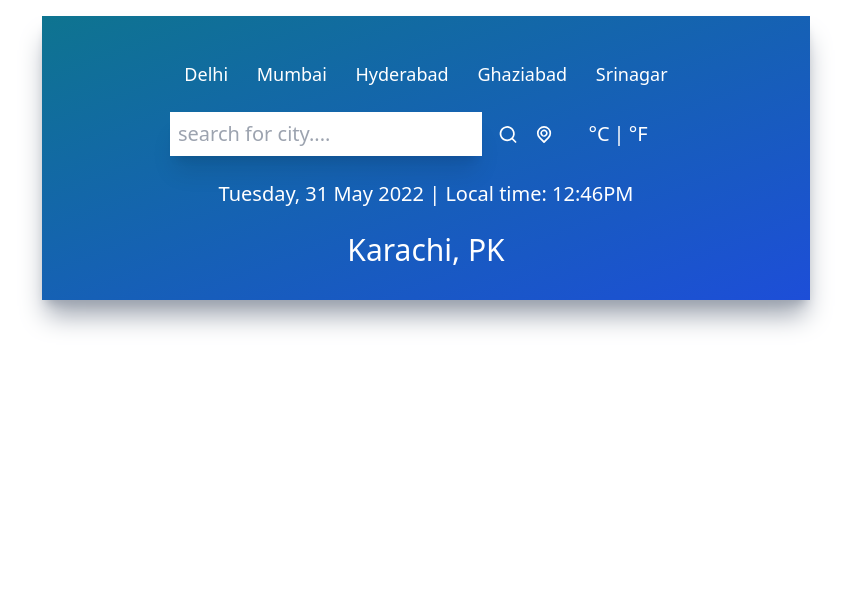
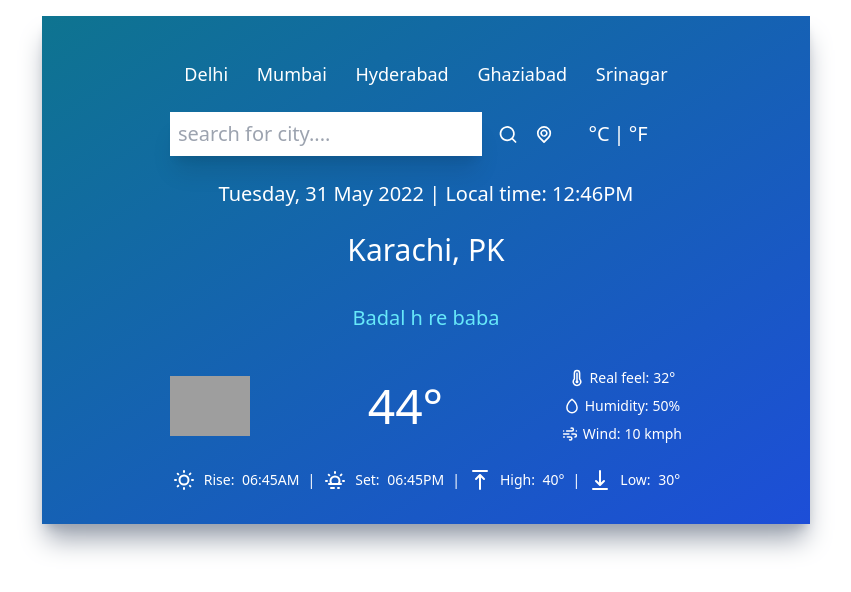
Before and after one commit to MercuryHG007/LGM-weather-reactApp, a React (Create React App) app: page / in a window 1280 px wide. Shown: the top 592 px of the page, without its empty margins (214-1065 px from the left). Built offline with nearby package versions, Linux system fonts and the light colour scheme; grey boxes are pictures that could not be loaded.

Commit message:
Temperature and Details Component Added

```diff
--- a/src/App.js
+++ b/src/App.js
@@ -3,6 +3,7 @@ import './App.css';
 import TopButtons from './components/TopButtons';
 import Inputs from './components/Inputs';
 import TimeAndLocation from './components/TimeAndLocation';
+import TempAndDetails from './components/TempAndDetails';
 
 function App() {
   return (
@@ -24,6 +25,7 @@ function App() {
     <Inputs />
 
     <TimeAndLocation />
+    <TempAndDetails />
 
     </div>
   );
--- /dev/null
+++ b/src/components/TempAndDetails.jsx
@@ -0,0 +1,126 @@
+import React from 'react'
+import {
+    UilTemperature,
+    UilTear,
+    UilWind,
+    UilSun,
+    UilSunset,
+    UilTopArrowToTop,
+    UilArrowToBottom
+  } from "@iconscout/react-unicons";
+
+function TempAndDetails() {
+    return (
+        <div>
+            <div
+                className='
+                    flex
+                    items-center justify-center
+                    py-6
+                    text-xl text-cyan-300
+                '
+            >
+                <p>Badal h re baba</p>
+            </div>
+
+            <div
+                className='
+                    flex flex-row
+                    items-center justify-between
+                    text-white
+                    py-3
+                '
+            >
+                <img
+                    src='https://openweathermap.org/img/wn/01d@2x.png'
+                    alt=''
+                    className='w-20'
+                />
+                <p
+                    className='
+                        text-5xl
+                    '
+                >
+                    44°
+                </p>
+                <div
+                    className='
+                        flex flex-col
+                        space-y-2
+                    '
+                >
+                    <div
+                        className='
+                            flex
+                            justify-center items-center
+                            font-light
+                            text-sm
+                        '
+                    >
+                        <UilTemperature size={18} className='mr-1' />
+                        Real feel: <span className='font-medium ml-1'>32°</span>
+                    </div>
+                    <div
+                        className='
+                            flex
+                            justify-center items-center
+                            font-light
+                            text-sm
+                        '
+                    >
+                        <UilTear size={18} className='mr-1' />
+                        Humidity: <span className='font-medium ml-1'>50%</span>
+                    </div>
+                    <div
+                        className='
+                            flex
+                            justify-center items-center
+                            font-light
+                            text-sm
+                        '
+                    >
+                        <UilWind size={18} className='mr-1' />
+                        Wind: <span className='font-medium ml-1'>10 kmph</span>
+                    </div>
+                </div>
+            </div>
+
+            <div
+                className='
+                    flex flex-row
+                    items-center justify-center
+                    space-x-2
+                    text-white text-sm
+                    py-3
+                '
+            >
+                <UilSun />
+                <p className='font-light'>
+                    Rise: <span className='font-medium ml-1'>06:45AM</span>
+                </p>
+                <p className='font-light'>|</p>
+
+                <UilSunset />
+                <p className='font-light'>
+                    Set: <span className='font-medium ml-1'>06:45PM</span>
+                </p>
+                <p className='font-light'>|</p>
+
+                <UilTopArrowToTop />
+                <p className='font-light'>
+                    High: <span className='font-medium ml-1'>40°</span>
+                </p>
+                <p className='font-light'>|</p>
+
+                <UilArrowToBottom />
+                <p className='font-light'>
+                    Low: <span className='font-medium ml-1'>30°</span>
+                </p>
+
+            </div>
+
+        </div>
+    )
+}
+
+export default TempAndDetails
```
